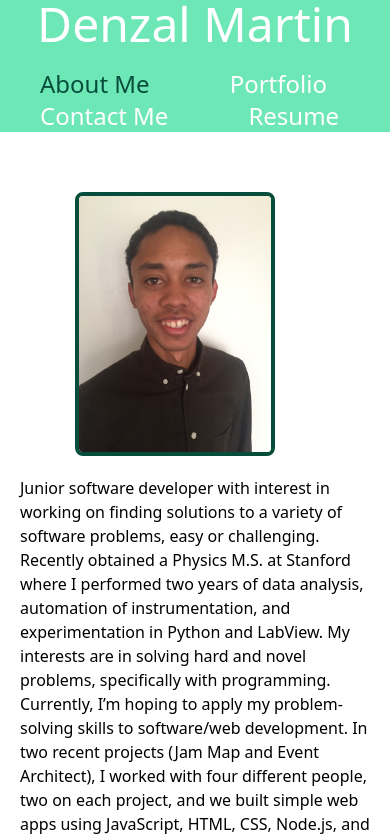
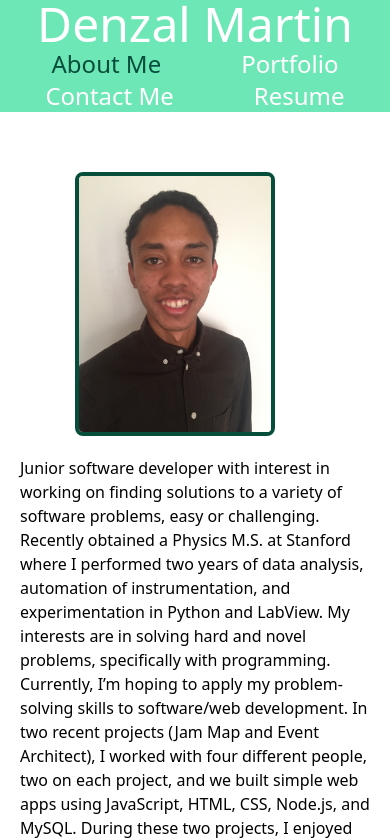
Before and after one commit to dmartin4820/dmartin4820.github.io, a React (Create React App) app: page / in a window 390 px wide. Shown: the top 840 px of the page. Built offline with nearby package versions, Linux system fonts and the light colour scheme.

Commit message:
center nav items below breakpoint

```diff
--- a/src/components/Header.js
+++ b/src/components/Header.js
@@ -32,7 +32,7 @@ function Header() {
 				<h1 className={nameHeading}>Denzal Martin</h1>
 			</div>
 			<div>
-				<ul className="flex flex-wrap md: mt-5">
+				<ul className="flex flex-wrap justify-center md:mt-5">
 					{
 						navItems.map((navItem, i) => {
 							return (
```
